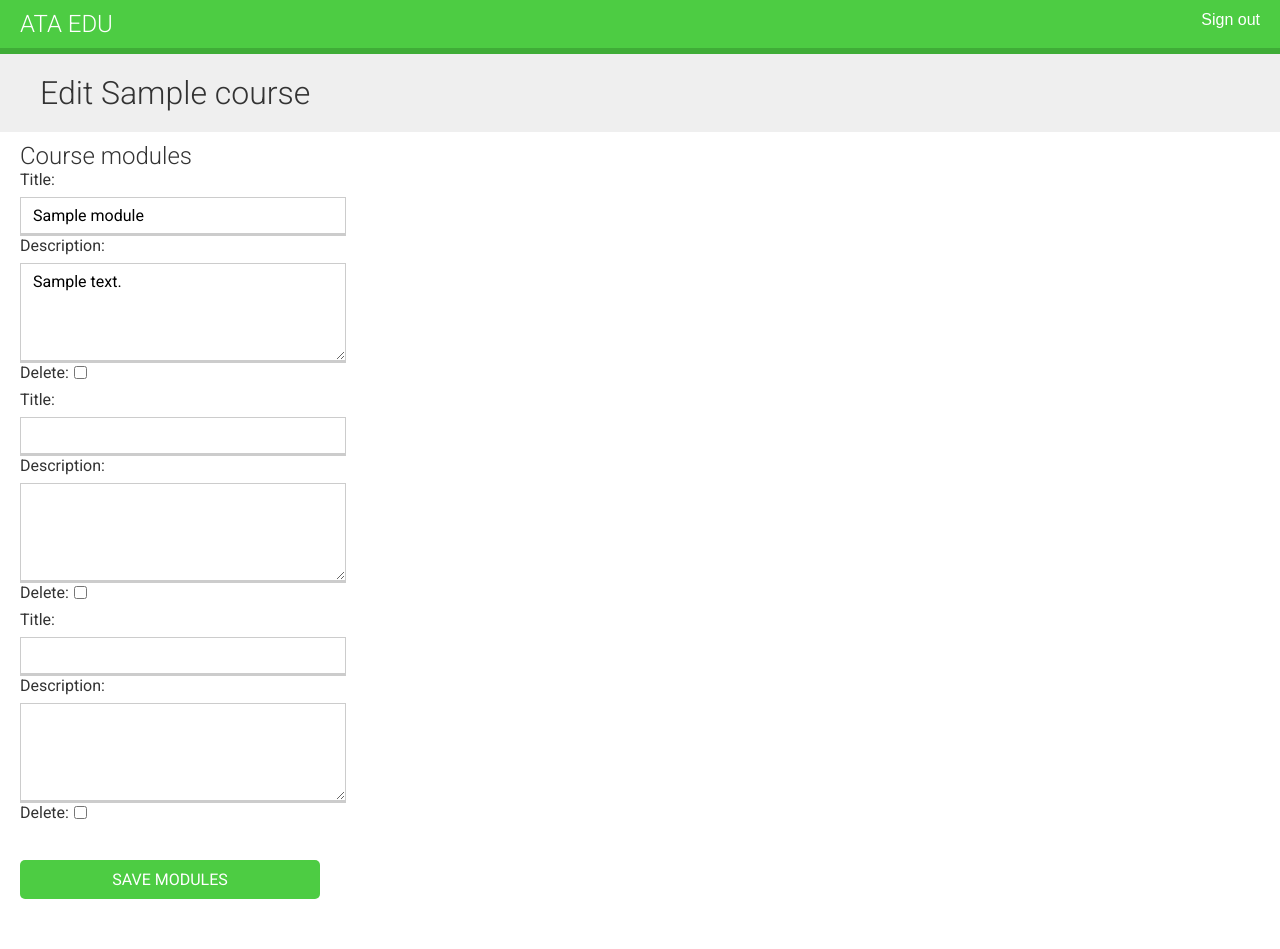
After one commit to TAnd-dev/django-ata-educa, a Django app: page /course/1/module/ in a window 1280 px wide. The commit adds this page. Run offline with Django 5.2, Linux system fonts and the light colour scheme; a user stored in the database is signed in; tables that the repository leaves empty hold one stand-in row (values such as "Sample post").

Commit message:
Added formset for edit modules

```diff
--- a/courses/static/css/base.css
+++ b/courses/static/css/base.css
@@ -77,6 +77,12 @@ input[type=submit]:hover, a.button:hover {
     background: #3fad37;
 }
 
+input[type=checkbox] {
+    width: auto;
+    clear: none;
+    margin: 3px 0 0 5px;
+}
+
 header {
     background: #4dcc43;
     overflow: auto;
--- a/courses/templates/courses/manage/course/list.html
+++ b/courses/templates/courses/manage/course/list.html
@@ -12,6 +12,7 @@
         <p>
             <a href="{% url 'course_edit' course.id %}">Edit</a>
             <a href="{% url 'course_delete' course.id %}">Delete</a>
+            <a href="{% url 'course_module_update' course.id %}">Edit modules</a>
         </p>
     </div>
     {% empty %}
--- /dev/null
+++ b/courses/templates/courses/manage/module/formset.html
@@ -0,0 +1,16 @@
+{% extends 'base.html' %}
+
+{% block title %}Edit {{ course.title }}{% endblock %}
+
+{% block content %}
+<h1>Edit {{ course.title }}</h1>
+<div class="module">
+    <h2>Course modules</h2>
+    <form method="POST">
+        {{ formset }}
+        {{ formset.management_form}}
+        {% csrf_token %}
+        <p><input type="submit" value="Save modules"></p>
+    </form>
+</div>
+{% endblock %}
--- a/courses/urls.py
+++ b/courses/urls.py
@@ -5,6 +5,6 @@ urlpatterns = [
     path('mine/', views.ManageCourseListView.as_view(), name='manage_course_list'),
     path('create/', views.CourseCreateView.as_view(), name='course_create'),
     path('<pk>/edit/', views.CourseUpdateView.as_view(), name='course_edit'),
-    path('<pk>/delete/', views.CourseDeleteView.as_view(), name='course_delete')
-
+    path('<pk>/delete/', views.CourseDeleteView.as_view(), name='course_delete'),
+    path('<pk>/module/', views.CourseModuleUpdateView.as_view(), name='course_module_update'),
 ]
--- a/courses/views.py
+++ b/courses/views.py
@@ -1,8 +1,10 @@
 from django.contrib.auth.mixins import LoginRequiredMixin, PermissionRequiredMixin
 from django.urls import reverse_lazy
 from django.views import generic
-from django.shortcuts import render
+from django.shortcuts import render, get_object_or_404, redirect
+from django.views.generic.base import TemplateResponseMixin
 
+from courses.forms import ModuleFormSet
 from courses.models import Course
 
 
@@ -43,3 +45,30 @@ class CourseUpdateView(OwnerCourseEditMixin, generic.UpdateView):
 class CourseDeleteView(OwnerCourseMixin, generic.DeleteView):
     template_name = 'courses/manage/course/delete.html'
     permission_required = 'courses.delete_course'
+
+
+class CourseModuleUpdateView(TemplateResponseMixin, generic.View):
+    template_name = 'courses/manage/module/formset.html'
+    course = None
+
+    def get_formset(self, data=None):
+        return ModuleFormSet(instance=self.course, data=data)
+
+    def dispatch(self, request, pk):
+        self.course = get_object_or_404(Course, pk=pk, owner=request.user)
+        return super().dispatch(request, pk)
+
+    def get(self, request, *args, **kwargs):
+        formset = self.get_formset()
+        return self.render_to_response(
+            {'course': self.course, 'formset': formset}
+        )
+
+    def post(self, request, *args, **kwargs):
+        formset = self.get_formset(data=request.POST)
+        if formset.is_valid():
+            formset.save()
+            return redirect('manage_course_list')
+        return self.render_to_response(
+            {'course': self.course, 'formset': formset}
+        )
```
Also changed, not shown: courses/forms.py (added, +11 -0 lines).
